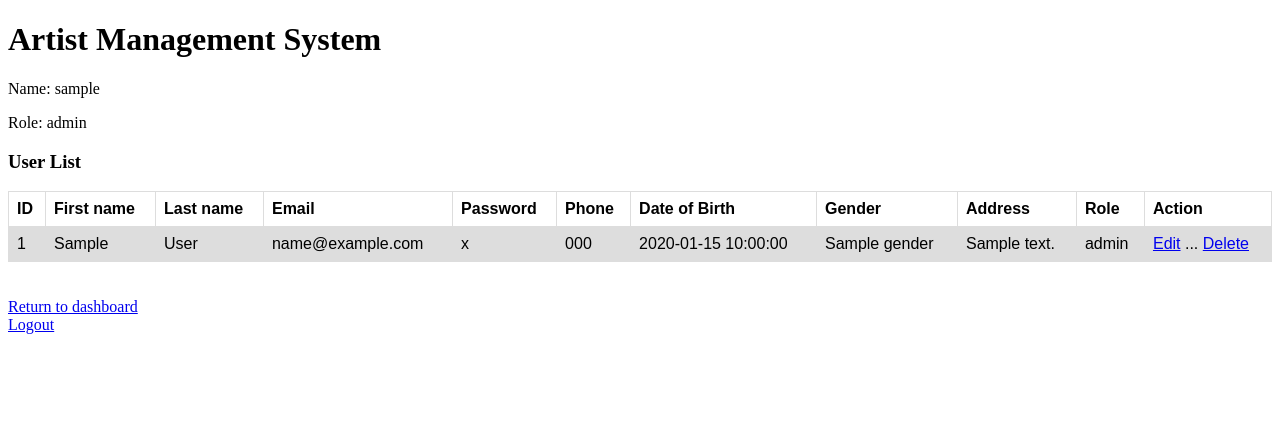
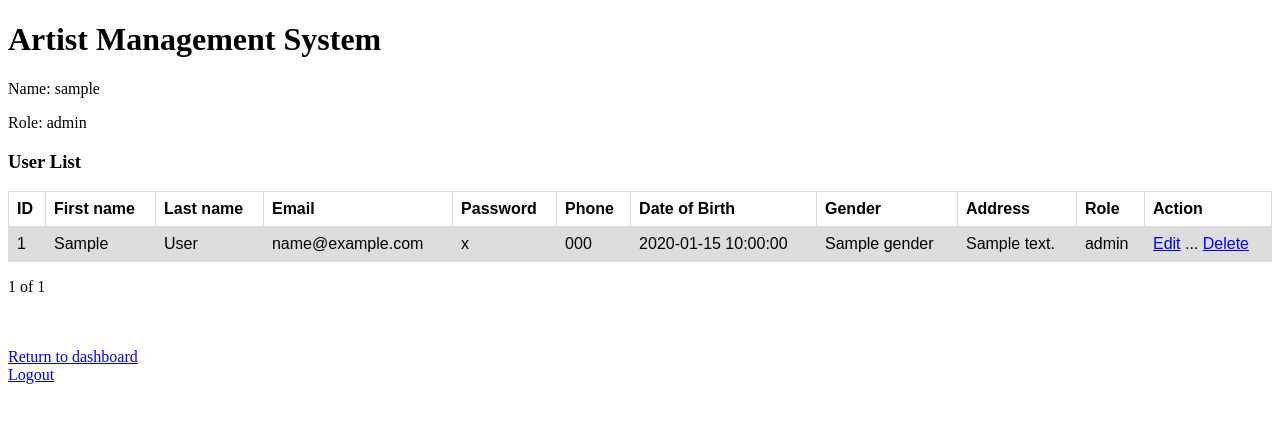
Before and after one commit to Kunjung/Artist-Management-System, a Flask app: template templates/manage_user.html in a window 1280 px wide. Shown: the top 423 px of the page. Run offline with Flask 3, Linux system fonts and the light colour scheme; the template is opened without the code that fills it: most values are stand-ins (such as "Sample title", 1, 10 or a date in 2020); some libraries are stand-ins or nearby versions.

Commit message:
completed pagination for user

```diff
--- a/app.py
+++ b/app.py
@@ -1,6 +1,7 @@
 from flask import Flask, render_template, request, redirect, url_for, session
 from flask_mysqldb import MySQL
 from MySQLdb.cursors import DictCursor
+import math
 
 PAGINATION_SIZE = 1
 
@@ -49,7 +50,12 @@ def manage_user(page=1):
             offset = PAGINATION_SIZE * (page - 1)
             cursor.execute(f"SELECT * FROM user LIMIT {PAGINATION_SIZE} OFFSET {offset}")
             userlist = cursor.fetchall()
-            return render_template("manage_user.html", username= username, userrole=userrole, userlist=userlist)
+            cursor.execute(f"SELECT count(*) as count FROM user")
+            total_user_count = cursor.fetchone()['count']
+            print("total_user_count: ", total_user_count)
+            total_page = math.ceil(total_user_count / PAGINATION_SIZE)
+            print("total_page: ", total_page)
+            return render_template("manage_user.html", username= username, userrole=userrole, userlist=userlist, total_page=total_page, current_page=page)
         else:
             return "<h1>User doesn't have permission to view this page</h1>"
     else:
--- a/templates/manage_user.html
+++ b/templates/manage_user.html
@@ -37,7 +37,16 @@
     </tr>
     {% endfor %}
   </table>
+  <p>
+    {% if current_page > 1 %}
+      <a href="{{url_for('manage_user', page=current_page-1)}}">Prev</a>
+    {% endif %}
+    <span>{{current_page}} of {{total_page}}</span>
+    {% if current_page < total_page %}
+      <a href="{{url_for('manage_user', page=current_page+1)}}">Next</a>
+    {% endif %}
 
+  </p>
   <br/>
   <br/>
   <a href="{{url_for('dashboard')}}">Return to dashboard</a>
```
